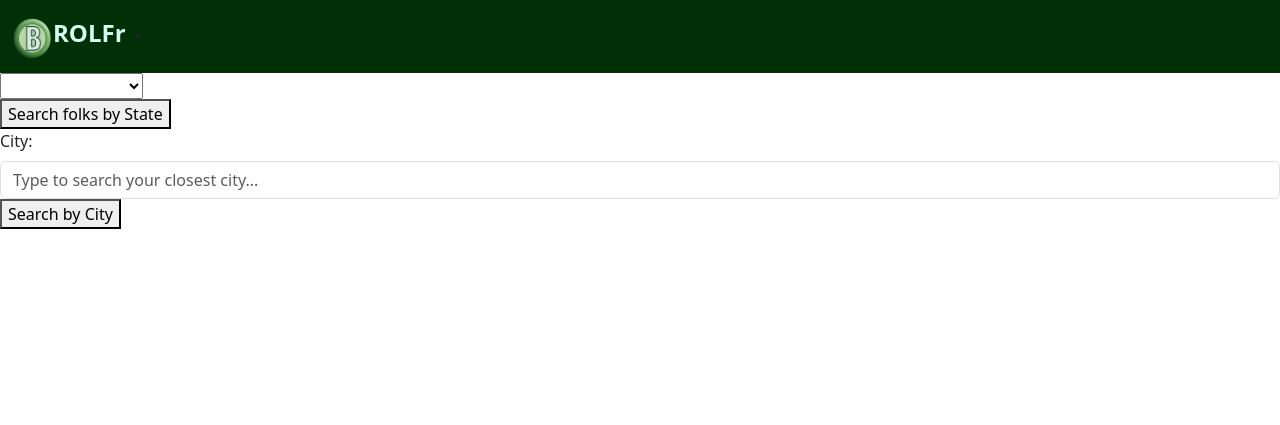
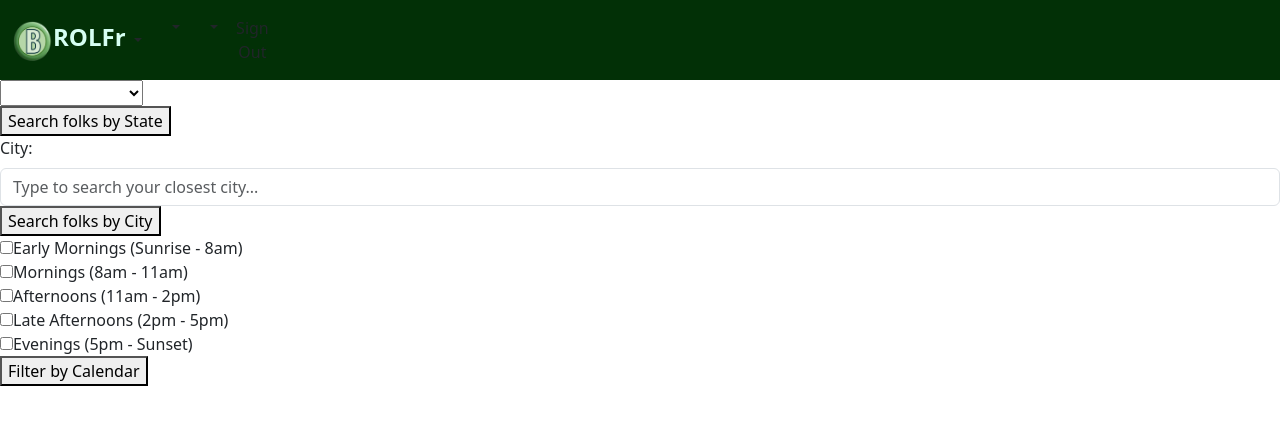
Before and after one commit to stellardoor/brolfr-frolf-buddy-retired, a Flask app: page /brolfrs in a window 1280 px wide. Shown: the top 425 px of the page. Run offline with Flask 2, Linux system fonts and the light colour scheme; the visitor is signed in with stand-in values (Sample User, id 1); data comes from the database, SQL or seed files in the repository; data that the repository does not hold is empty; some libraries are stand-ins or nearby versions.

Commit message:
3/26 commit

```diff
--- a/model.py
+++ b/model.py
@@ -17,6 +17,7 @@
     state = db.Column(db.String)
     member_since = db.Column(db.Date)
     photo_link = db.Column(db.String)
+    public_photo_id = db.Column(db.String)
     intro_text = db.Column(db.Text)
     calendar = db.Column(db.String)
     skill_level = db.Column(db.String)
--- a/requirements.txt
+++ b/requirements.txt
@@ -26,6 +26,7 @@
 typing_extensions==4.5.0
 urllib3==1.26.14
 vcversioner==2.16.0.0
+websockets==10.4
 Werkzeug==2.0.1
 zipp==3.15.0
 zope.interface==5.5.2
--- a/seed.py
+++ b/seed.py
@@ -47,7 +47,7 @@
         user = crud.get_user_by_email(f"{user.lower()}@testing.com")
         user.photo_link = f"/static/images/{user.fname.lower()}.jpeg"
         user.intro_text = f"Hi, I'm {user.fname}! Let's Play!"
-        user.calendar = "['Evenings (5pm - Sunset)']"
+        user.calendar = '["Evenings (5pm - Sunset)"]'
         user.location = choice(["Sacramento", "San Francisco", "San Diego", "Oakland", "Roseville"])
         user.state = "California"
         user.skill_level = choice(["Beginner", "Intermediate", "Advanced"])
--- a/server.py
+++ b/server.py
@@ -21,7 +21,7 @@
 # app.jinja_env.undefined = StrictUndefined ---??
 CLOUDINARY_KEY = os.environ['CLOUDINARY_KEY']
 CLOUDINARY_SECRET = os.environ['CLOUDINARY_SECRET']
-CLOUD_NAME = "dxxwltu0a"
+CLOUD_NAME = "dt9gdwmnb"
 
 #CHECK******************
 @app.route("/")
@@ -39,6 +39,10 @@
     else:
          return redirect("/")
 
+
+# ========================================
+# ---- LOGIN ---
+# ========================================
 #CHECK******************
 @app.route("/process-login", methods=["POST"])
 def user_login():
@@ -62,6 +66,10 @@
     else:
         return render_template('login.html')
 
+
+# ========================================
+# --- CREATE ACCOUNT ---
+# ========================================
 #CHECK******************
 @app.route("/new-account")
 def show_new_account_form():
@@ -85,7 +93,7 @@
     hashed_pass = argon2.hash(password)
     date_today  = datetime.now()
     member_since = date_today.strftime("%b %d, %Y")
-    photo_link = "https://res.cloudinary.com/dxxwltu0a/image/upload/v1679457216/odvy1aramuksxvrsbyg1.png"
+    photo_link = "https://res.cloudinary.com/dt9gdwmnb/image/upload/v1679869060/squirrel_pciars.png"
     check_email = crud.get_user_by_email(email)
     if not check_email:
         crud.create_user(email, hashed_pass, fname, pronouns, gender, birthday, member_since, photo_link)
@@ -96,6 +104,10 @@
 # @app.route("/login-help")
 # def forgot_password(): #will write later maybe
 
+
+# ========================================
+# --- USER FUNCTIONS --- All functions for seeing session user profile, editing profile, uploading photo, setting location
+# ========================================
 #------------complete-----------------
 @app.route("/profile") #<user_id>
 def user_profile():
@@ -115,21 +127,25 @@
 #----------complete-------------------
 @app.route("/load-user")
 def load_user_details():
+    """returns a dictionary of all specifics from session users profile"""
     user_details = crud.get_user_by_id(session['user_id'])
     user = crud.turn_one_profile_to_dict(user_details)
     return jsonify(user)
 #-----------------------------
 
+@app.route("/get-states")
+def load_states():
+    """Loads all US State names for dropdown list"""
+    state_list = crud.get_states()
+    return jsonify(state_list)
+
 @app.route("/load-cities", methods=["POST"])
 def load_cities():
+    """returns a list of Cities according to the state user has set"""
     state = request.json.get("user-state")
     city_list = crud.get_all_cities_by_state(state)
     return jsonify(city_list)
 
-@app.route("/get-states")
-def load_states():
-    state_list = crud.get_states()
-    return jsonify(state_list)
 
 #-----------------------------
 #CHECK******************
@@ -146,18 +162,21 @@
 #     return "Successfully Edited Profile!"
 @app.route("/get-user-state", methods=["POST"])
 def get_user_state():
+    """ used for edit profile and profiles search - returns the session users saved state"""
     user = crud.get_user_by_id(session['user_id'])
     return user.state
 
 @app.route("/get-user-city", methods=["POST"])
 def get_user_location():
+    """ used for edit profile and profiles search - returns the session users saved city"""
     user = crud.get_user_by_id(session['user_id'])
     return user.location
 
 @app.route("/process-city-state", methods=["POST"])
 def process_state():
+    """ updates user loaction into DB from crud function"""
     user = crud.get_user_by_id(session['user_id'])
-    state = request.json.get("user-state")
+    state = request.json.get("user-state").title()
     check_city_list = crud.get_all_cities_by_state(state)
     location = request.json.get("user-location")
     if location not in check_city_list:
@@ -168,6 +187,7 @@
 
 @app.route("/process-edit", methods=["POST"])
 def process_edit():
+    """ processes edit input for profile and updates DB"""
     user = crud.get_user_by_id(session['user_id'])
     age_range_input = request.json.get("age-range")
     age_range = json.dumps(age_range_input)
@@ -192,12 +212,14 @@
 
 @app.route("/edit-account")
 def edit_account():
+    """ opens edit account page for account specific edits"""
     user = crud.get_user_by_id(session["user_id"])
     today = date.today()
     return render_template("edit-account.html", user=user, today=today) # today so the calendar does not load in the future
 
 @app.route("/process-edit-account", methods=["POST"])
 def process_edit_account():
+    """ processes account edit and updates USER db"""
     user = crud.get_user_by_id(session["user_id"])
     fname = request.json.get("fname").strip()
     pronouns = request.json.get("pronouns")
@@ -208,27 +230,34 @@
     return "success"
 
 
-
-
 #CHECK****************** to delete existing photo in cloudinary?
 @app.route("/process-photo", methods=["POST"])
 def process_photo():
+    """ processes user photo to new upload using cloudinary and returns success message - if no photo submitted returns error"""
     user = crud.get_user_by_id(session['user_id'])
+    #---- checking if old photo is squirrel default before deleting from cloud-----
+    old_photo = user.public_photo_id
+    if old_photo != "nc1ekzvocezydot0aa2b":
+        cloudinary.uploader.destroy(old_photo,
+            api_key=CLOUDINARY_KEY,
+            api_secret=CLOUDINARY_SECRET,
+            cloud_name=CLOUD_NAME)
     photo_upload = request.files["form-file"] #grabbing whole file from upload in form
     result = cloudinary.uploader.upload(photo_upload,
         api_key=CLOUDINARY_KEY,
         api_secret=CLOUDINARY_SECRET,
         cloud_name=CLOUD_NAME)
     user.photo_link = result['secure_url']
+    user.public_photo_id = result["public_id"]
 
     if not photo_upload:
         return "photo not uploaded"
-    # user.photo_link = photo_link
     db.session.commit()
-    # flash("success")
-    # return redirect("/edit-profile")
     return "successfully uploaded photo"
 
+# ========================================
+# ---PROFILE SEARCH--- All functions for searching user profiles and sending a buddy request
+# ========================================
 #------------complete-----------------
 @app.route("/brolfrs")
 def show_profiles():
@@ -251,12 +280,49 @@
 
 @app.route("/load-users-by-city", methods=["POST"])
 def load_users_by_city():
-    city = request.json.get("user-location")
+    city = request.json.get("user-location").title()
     state = request.json.get("user-state")
-    all_users = crud.get_all_profiles_by_city_state(session['user_id'], city, state)
-    return jsonify(all_users)
+    check_city_list = crud.get_all_cities_by_state(state)
+    if city not in check_city_list:
+        return jsonify(["Error"])
+    else:
+        all_users = crud.get_all_profiles_by_city_state(session['user_id'], city, state)
+        return jsonify(all_users)
+
+@app.route("/load-users-by-calendar-match", methods=["POST"])
+def load_users_by_calendar_match():
+    city = request.json.get("user-location").title()
+    state = request.json.get("user-state")
+    check_city_list = crud.get_all_cities_by_state(state)
+    if city not in check_city_list:
+        return jsonify(["Error"])
+    else:
+        calendar_input = request.json.get("calendar")
+        all_users = crud.get_all_profiles_by_calendar(session['user_id'], city, state, calendar_input)
+        return jsonify(all_users)
+
+
+
+#----------complete-------------------
+@app.route("/send-buddy-request", methods=["POST"])
+def request_buddy():
+    user_id_1 = session["user_id"]
+    user_id_2 = request.json.get("user-request-id")
+    user_id_2 = int(user_id_2)
+    user_2 = crud.get_user_by_id(user_id_2)
+    create_match = crud.create_buddy_request(user_id_1, user_id_2)
+    if create_match:
+        return  f"request sent to {user_2.fname}!"
+    else:
+        return  f"cannot request {user_2.fname}!"
 #-----------------------------
+
+
+# ========================================
+# --- BUDDY MATCHES --- All functions for seeing current buddies, denying the buddy after match, , viewing denied buddy page, and opening chat
+# ========================================
 #------------complete-----------------
+
 @app.route("/buddies")
 def show_user_matches():
     if crud.user_logged_in():
@@ -270,19 +336,23 @@
    all_buddies = crud.get_accepted_buddies(session['user_id'])
    return jsonify(all_buddies)
 #-----------------------------
-#----------complete-------------------
-@app.route("/send-buddy-request", methods=["POST"])
-def request_buddy():
+#-------------complete----------------
+@app.route("/deny-buddy-again", methods=["POST"])
+def deny_buddy_again():
     user_id_1 = session["user_id"]
-    user_id_2 = request.json.get("user-request-id")
+    user_id_2 = request.json.get("buddy-deny-again-id")
     user_id_2 = int(user_id_2)
     user_2 = crud.get_user_by_id(user_id_2)
-    create_match = crud.create_buddy_request(user_id_1, user_id_2)
-    if create_match:
-        return  f"request sent to {user_2.fname}!"
-    else:
-        return  f"cannot request {user_2.fname}!"
+    buddy_id = crud.get_buddy_id_from_user_ids(user_id_2, user_id_1)
+    crud.deny_buddy_again(buddy_id, user_id_1)
+    # committing in the crud file ^
+    return  f"No longer buds {user_2.fname}!"
 #-----------------------------
+
+
+# ========================================
+# - REQUESTS-- All functions for seeing current buddy requests, denying the buddy after match, , viewing denied buddy page, and opening chat
+# ========================================
 #-------------complete----------------
 @app.route("/requests")
 def show_buddy_requests():
@@ -294,9 +364,14 @@
 #------------complete-----------------
 @app.route('/get-requests')
 def get_requests():
+    """function for retrieving all pending buddy requests for session user"""
     pending_buddies = crud.get_all_pending_buddies(session['user_id'])
     return jsonify(pending_buddies)
 #-----------------------------
+
+# ========================================
+# All functions for re-adding/ re-accepting previously denied buddies
+# ========================================
 #------------complete-----------------
 @app.route("/denied-buddies")
 def open_denied_buddies():
@@ -324,6 +399,11 @@
 
     return  f"Now buds with {user_2.fname}!"
 #-----------------------------
+
+# ========================================
+# All functions for seeing current buddies, denying the buddy after match, and opening chat
+# ========================================
+
 #-------------complete----------------
 @app.route("/accept-buddy-again", methods=["POST"])
 def accept_buddy_again():
@@ -347,18 +427,6 @@
     crud.deny_buddy_request(buddy_id)
     # committing in the crud file ^
     return  f"Rejected {user_2.fname}!"
-#-----------------------------
-#-------------complete----------------
-@app.route("/deny-buddy-again", methods=["POST"])
-def deny_buddy_again():
-    user_id_1 = session["user_id"]
-    user_id_2 = request.json.get("buddy-deny-again-id")
-    user_id_2 = int(user_id_2)
-    user_2 = crud.get_user_by_id(user_id_2)
-    buddy_id = crud.get_buddy_id_from_user_ids(user_id_2, user_id_1)
-    crud.deny_buddy_again(buddy_id, user_id_1)
-    # committing in the crud file ^
-    return  f"No longer buds {user_2.fname}!"
 #-----------------------------
 
 # @app.route("/chat", methods = ["POST"]) #no js
--- a/static/css/style-brolfr.css
+++ b/static/css/style-brolfr.css
@@ -16,17 +16,18 @@
 }
 
 div.left-message {
-    float: left;
+    margin-left: 2px;
 }
 
 div.right-message {
-    float: right;
+    margin-left: 200px;
 }
 
 img.tiny {
-    height: 30px;
+    height: 50px;
     width: flex;
     border: 5px solid rgb(81, 116, 100);
+    border-radius: 50%;
 }
 
 img.profile {
--- a/static/jsx/chat.jsx
+++ b/static/jsx/chat.jsx
@@ -24,10 +24,10 @@
                 const chatLogList = [];
                 for (const chat of resultList) {
                     if (chat.sender_id == user1) {
-                    chatLogList.push(<LoadChats chat={chat} user1={user1} key={chat.chat_id} />);
+                    chatLogList.push(<LoadChatsRight chat={chat} user1={user1} key={chat.chat_id} />);
                     }
                     else {
-                        chatLogList.push(<LoadChatsRight chat={chat} user1={user1} key={chat.chat_id} />);
+                        chatLogList.push(<LoadChats chat={chat} user1={user1} key={chat.chat_id} />);
                     }
                 }
                 setBuddyChat(chatLogList)
--- a/static/jsx/profiles.jsx
+++ b/static/jsx/profiles.jsx
@@ -17,7 +17,8 @@
     return (
     <div>
         <div id="cities">
-            <LoadCities setUsers={setUsers}  />
+            <LoadCities setUsers={setUsers} />
+            <LoadCalendar setUsers={setUsers} />
         </div>
         <div>
             {userProfiles}
@@ -78,9 +79,9 @@
 function LoadCities(props) {
 
     const [initialState, setInitialState] = React.useState("")
-    const [initialCity, setInitialCity] = React.useState("")
+    // const [initialCity, setInitialCity] = React.useState("")
     const [userState, setUserState] = React.useState("")
-    const [userCity, setUserCity] = React.useState("")
+    // const [userCity, setUserCity] = React.useState("")
     const [cityNames, setCityNames] = React.useState([])
     const [stateNames, setStateNames] = React.useState([])
 
@@ -95,16 +96,16 @@
             );
     });
 
-    React.useEffect(() => {
-        fetch("/get-user-city", {
-            method: 'POST'
-        })
-            .then(response => response.text())
-            .then(cityResponse => {
-                setInitialCity(cityResponse)
-            }
-            );
-    });
+    // React.useEffect(() => {
+    //     fetch("/get-user-city", {
+    //         method: 'POST'
+    //     })
+    //         .then(response => response.text())
+    //         .then(cityResponse => {
+    //             setInitialCity(cityResponse)
+    //         }
+    //         );
+    // });
 
 
     React.useEffect(() => {
@@ -147,12 +148,6 @@
             document.querySelector("#user-location").defaultValue=""
     };
 
-    // const handleCityChange = (evt) => {
-    //     const userCityInput = evt.target.value
-    //     setUserCity(userCityInput)
-    //     console.log(userCity)
-    // }
-
 
     const processProfilesByState = (evt) => { //idk how capture ???
         evt.preventDefault()
@@ -175,21 +170,77 @@
 }
 
 
-    const processProfilesByCity = (evt) => { //idk how capture ???
+    const processProfilesByCity = (evt) => {
         evt.preventDefault()
         console.log(document.querySelector("#user-location").value)
         const formInputs = {
             "user-state": document.querySelector("#user-state").value,
             "user-location" : document.querySelector("#user-location").value
         }
-        // setUserCity(userCityInput)
-        // const formInputs = {
-        //     "user-state": userState,
-        //     // "user-location": document.querySelector("#user-location").value
-        //     "user-location": userCity
-        // }
 
         fetch("/load-users-by-city", {
+            method: 'POST',
+            headers: {
+                "Content-Type": "application/json"
+            },
+            body: JSON.stringify(formInputs),
+            credentials: "same-origin"
+        })
+            .then((response) => response.json())
+            .then((responseSubmit => {
+                if (responseSubmit.includes("Error")) {
+                    alert("ERROR: Please choose a valid city from the dropdown list after selecting a state")
+                }
+                else {
+                    console.log(responseSubmit)
+                    props.setUsers(responseSubmit);
+            }
+            }));
+
+    };
+
+    return (
+        <div>
+            <select onChange={(evt) => captureUserInput(evt)} name="user-state" id="user-state">
+                <option selecteddisabledhidden="true" >{initialState}</option>
+                {stateNames}
+            </select><br></br>
+            <button type="submit"  onClick={(evt) => processProfilesByState(evt)}>Search folks by State</button><br></br>
+
+
+            <label htmlFor="datalist" className="form-label">City: </label>
+            <input  className="form-control" list="datalistOptions" name="user-location" id="user-location"  placeholder="Type to search your closest city..." ></input>
+            <datalist id="datalistOptions">
+                {cityNames}
+            </datalist>
+            <button htmlFor= "user-location" name="user-location"  type="submit" onClick={(evt) => processProfilesByCity(evt)} >Search folks by City</button>
+        </div>
+    )
+
+    }
+
+    // --------------- test user calendar filter----------
+function LoadCalendar(props) {
+
+    const processProfilesByCalendar = (evt) => {
+        evt.preventDefault()
+        const calendarInfo = document.querySelectorAll(".calendar")
+        console.log(calendarInfo)
+        const calendarList = [];
+        for (const input of calendarInfo) {
+            if (input.checked) {
+                calendarList.push(input.value);
+            }
+        }
+        console.log(calendarList)
+        const formInputs = {
+            "user-state": document.querySelector("#user-state").value,
+            "user-location" : document.querySelector("#user-location").value,
+            "calendar": calendarList
+        }
+
+
+        fetch("/load-users-by-calendar-match", {
             method: 'POST',
             headers: {
                 "Content-Type": "application/json"
@@ -204,20 +255,21 @@
             }));
 
     };
-
-    return (
+    return(
         <div>
-            <select onChange={(evt) => captureUserInput(evt)} name="user-state" id="user-state">
-                <option selecteddisabledhidden="true" >{initialState}</option>
-                {stateNames}
-            </select><br></br>
-            <button type="submit"  onClick={(evt) => processProfilesByState(evt)}>Search folks by State</button><br></br>
-            <label htmlFor="datalist" className="form-label">City: </label>
-            <input  className="form-control" list="datalistOptions" name="user-location" id="user-location"  placeholder="Type to search your closest city..." ></input>
-            <datalist id="datalistOptions">
-                {cityNames}
-            </datalist>
-            <button htmlFor= "user-location" name="user-location"  type="submit" onClick={(evt) => processProfilesByCity(evt)} >Search by City</button>
+            <div id="calendar">
+            <input type="checkbox" name="calendar" className ="calendar" id="early-mornings" value="Early Mornings (Sunrise - 8am)" ></input>
+            <label htmlFor="early-mornings"> Early Mornings (Sunrise - 8am) </label><br></br>
+            <input type="checkbox" name="calendar" className ="calendar" id="mornings" value="Mornings (8am - 11am)" ></input>
+            <label htmlFor="mornings"> Mornings (8am - 11am) </label><br></br>
+            <input type="checkbox" name="calendar" className ="calendar" id="afternoons" value="Afternoons (11am - 2pm)"></input>
+            <label htmlFor="afternoons"> Afternoons (11am - 2pm) </label><br></br>
+            <input type="checkbox" name="calendar" className ="calendar" id="late-afternoon" value="Late Afternoons (2pm - 5pm)"></input>
+            <label htmlFor="late-afternoons"> Late Afternoons (2pm - 5pm) </label><br></br>
+            <input type="checkbox" name="calendar" className ="calendar" id="evenings" value ="Evenings (5pm - Sunset)" ></input>
+            <label htmlFor="evenings"> Evenings (5pm - Sunset) </label><br></br>
+            <button htmlFor= "calendar" name="calendar"  type="submit" onClick={(evt) => processProfilesByCalendar(evt)} >Filter by Calendar</button>
+            </div>
         </div>
-    )
-    }
+        )
+        }
--- a/templates/base.html
+++ b/templates/base.html
@@ -15,10 +15,24 @@
 </head>
 
 <body>
-    <nav class="navbar navbar-expand-lg" style="background-color: rgb(2, 48, 6);">
+
+    <nav class="navbar navbar-expand " style="background-color: #023006;">
     <div class="collapse navbar-collapse" id="navbarSupportedContent">
-        <a class="btn dropdown-toggle" role="button" data-bs-toggle="dropdown">
+        <a class="btn dropdown-toggle float-start" role="button" data-bs-toggle="dropdown">
                 <img src="/static/images/brolf-no-shadow.png" width="40" height="40" alt=""><b style="color: rgb(214, 255, 243); font-size: x-large;">ROLFr</b>
+        {% if 'user_id' in session %}
+        <ul class="nav justify-content-end float-end">
+            <li class="nav-item">
+                <a class="nav-link btn active" aria-current="page" href="/sign-out">Sign Out</a>
+            </li>
+        </ul>
+        {% else %}
+        <ul class="nav justify-content-end float-end">
+          <li class="nav-item">
+              <a class="nav-link active" aria-current="page" href="/login">Login</a>
+          </li>
+        </ul>
+        {% endif %}
         <span class="caret"></span></a>
         {% if 'user_id' in session %}
         <ul class="dropdown-menu" style="background-color: rgb(146, 176, 149); font-size: large; color: rgb(214, 255, 243) ;">
```
Also changed, not shown: crud.py (+23 -4 lines), templates/login-modal.html (added, +46 -0 lines), 2 other files.
